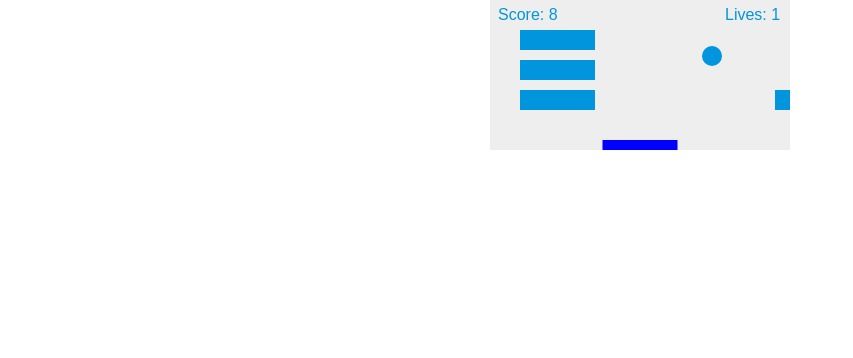
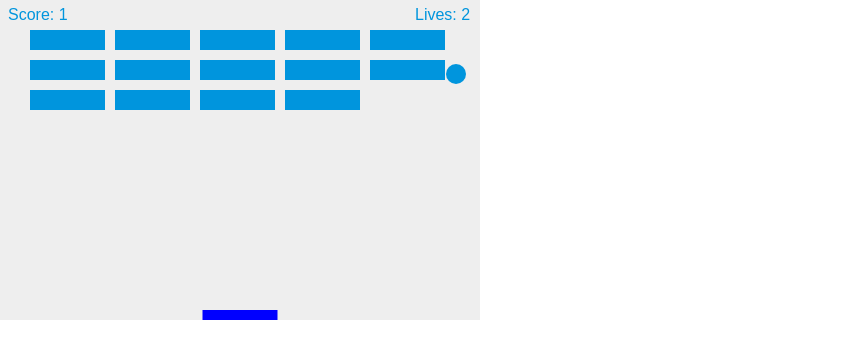
Before and after one commit to Rhandom1/Breakout, a plain HTML site: page index.html in a window 1280 px wide. Shown: the whole page, without its empty margins (0-853 px from the left). Drawn offline with Linux system fonts and the light colour scheme.

Commit message:
changed field size and ball speed

```diff
--- a/index.html
+++ b/index.html
@@ -9,7 +9,7 @@
 </head>
 <body>
 
-    <canvas id="myCanvas"></canvas>
+    <canvas id="myCanvas" width="480" height="320"></canvas>
 
 
     <script type="text/javascript" src="script.js"></script>
--- a/style.css
+++ b/style.css
@@ -1,15 +1,8 @@
 * {
-    padding:0;
+    padding: 0;
     margin: 0;
 }
 
 canvas {
     background: #eee;
-    display: block;
-    margin: 0 auto;
 }
-
-#myCanvas {
-    width: "500";
-    height: "350";
-}
```
